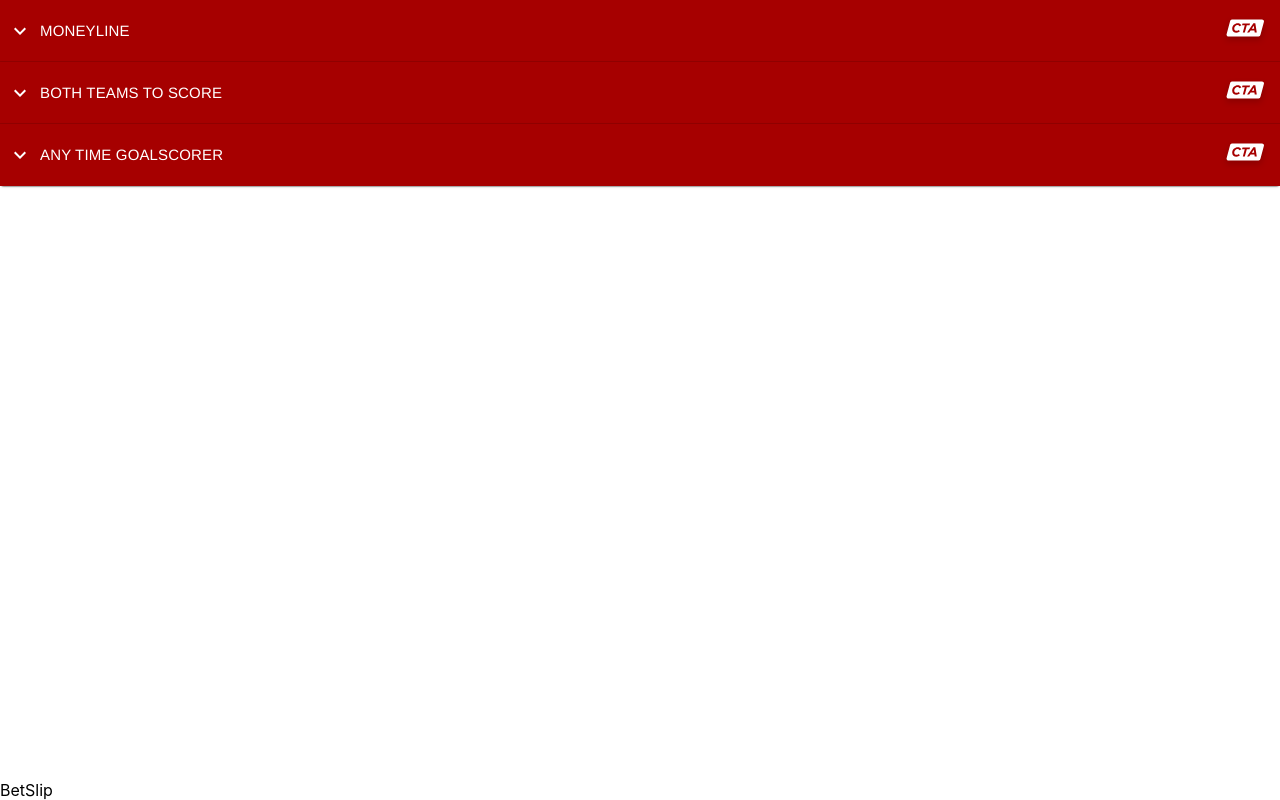
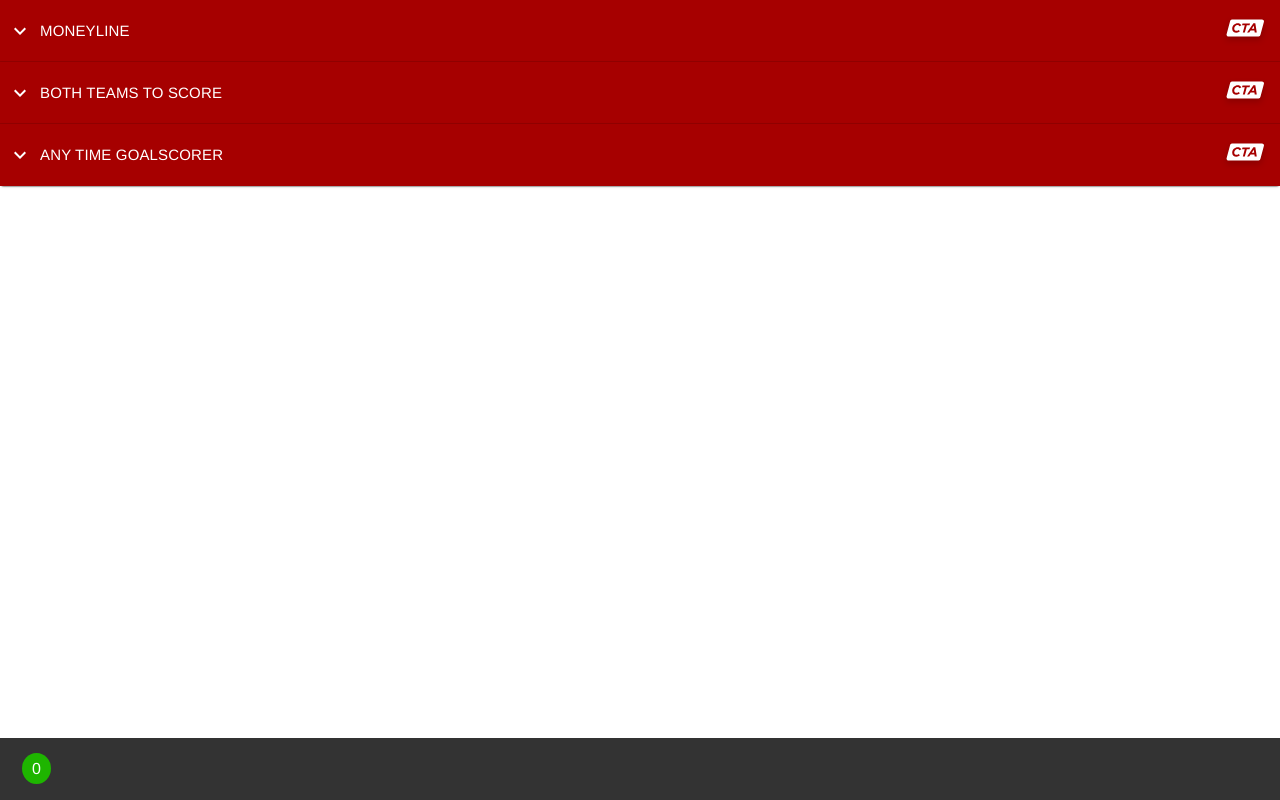
Before and after one commit to orioch/BetSlip, a React (Create React App) app: page / in a window 1280 px wide. Built offline with nearby package versions, Linux system fonts and the light colour scheme.

Commit message:
add slipCounter style

```diff
--- a/src/components/Betslip/BetSlip.jsx
+++ b/src/components/Betslip/BetSlip.jsx
@@ -1,5 +1,10 @@
 import React from "react";
 import "../../css/betSlip.css";
+import SlipCounter from "./SlipCounter";
 export default function BetSlip() {
-  return <div className="betslip">BetSlip</div>;
+  return (
+    <div className="betslip">
+      <SlipCounter />
+    </div>
+  );
 }
--- /dev/null
+++ b/src/components/Betslip/SlipCounter.jsx
@@ -0,0 +1,5 @@
+import React from "react";
+
+export default function SlipCounter() {
+  return <span className="counter">0</span>;
+}
--- a/src/css/betSlip.css
+++ b/src/css/betSlip.css
@@ -1,4 +1,30 @@
 .betslip {
   position: fixed;
   bottom: 0;
+  background: #333333;
+  height: 62.46px;
+  width: 100%;
+  display: flex;
+  justify-content: flex-start;
+  align-items: center;
+  padding: 0 22px 0 22px;
 }
+
+.betslip .counter {
+  background-color: #1eb500;
+  height: 31.230777740478516px;
+  width: 29.0000057220459px;
+
+  border-radius: 50%;
+  line-height: 31.230777740478516px;
+  text-align: center;
+
+  vertical-align: center;
+
+  font-family: "Helvetica Neue";
+  font-style: normal;
+  font-weight: 500;
+  font-size: 16px;
+
+  color: #ffffff;
+}
```
